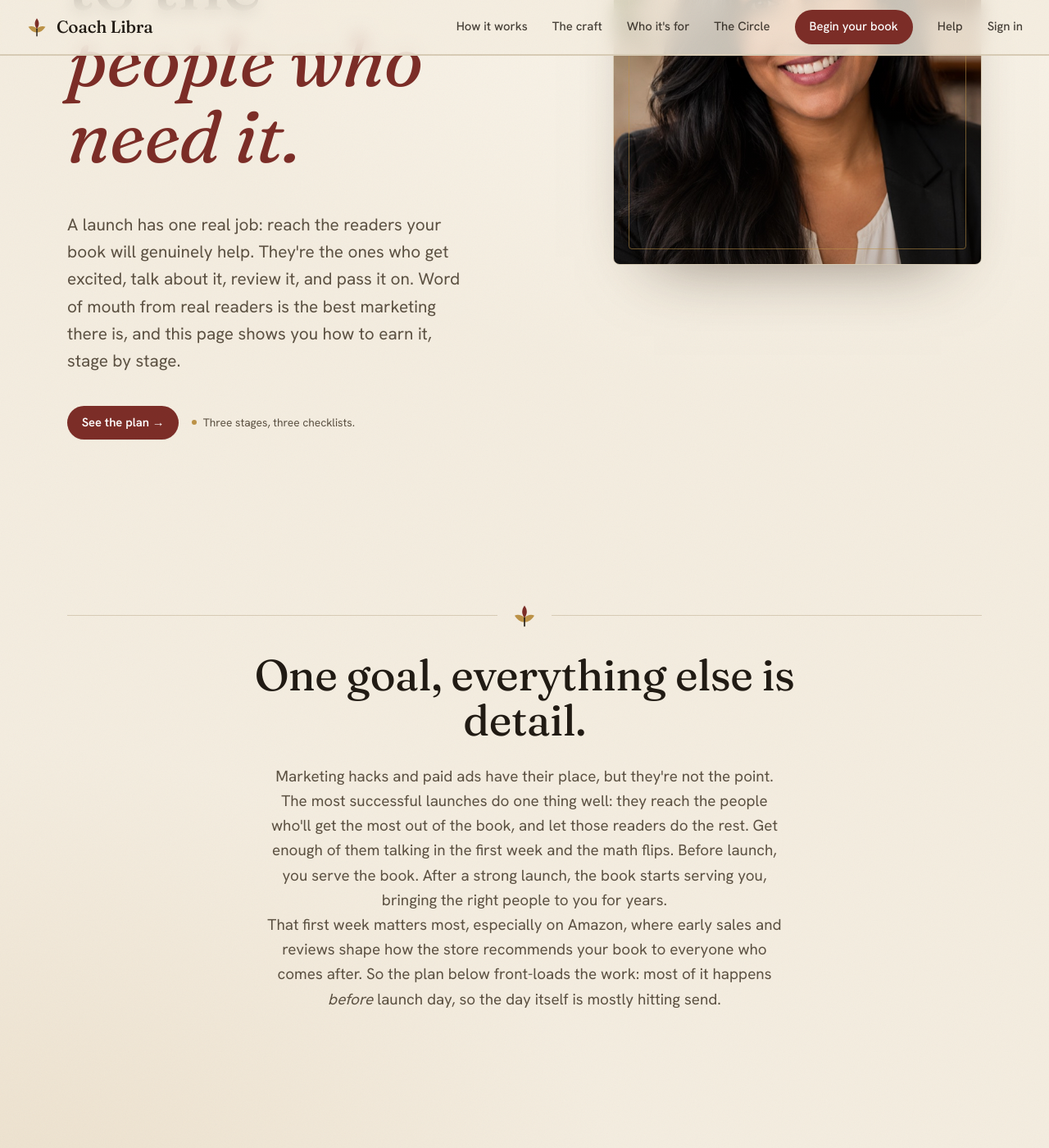
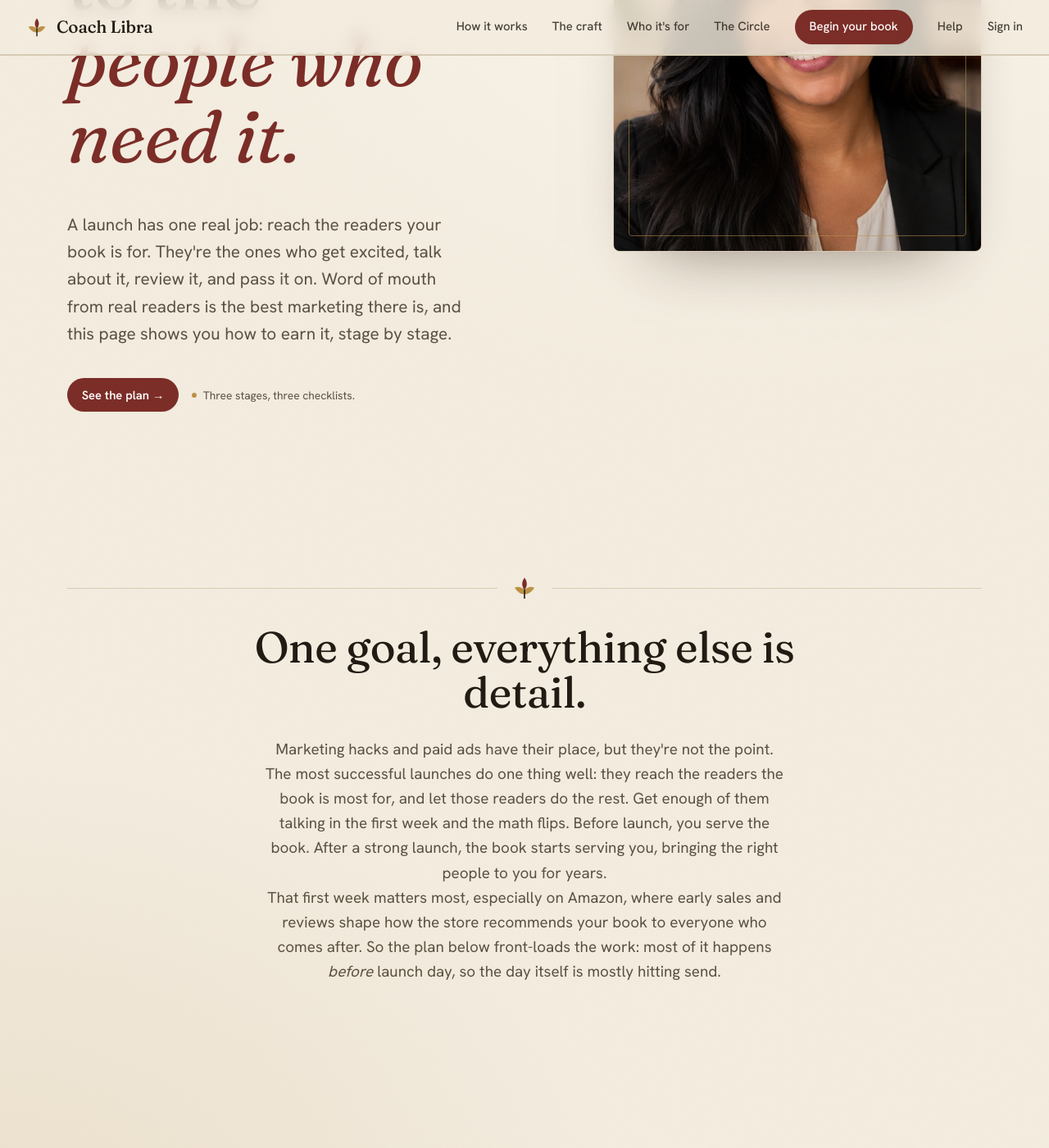
Before and after one commit to ajcrabill/coach-libra-website, a Jekyll site: the page built from launch.html, in a window 1280 px wide and 1400 px high, scrolled down 584 px. Shown: the whole window at 82% size. Built offline with Jekyll 4.4.1, drawn with Linux system fonts in a browser that asks for light colours.

Commit message:
site: book-type-aware launch tools (admin per-type toggles) + type-neutral launch page copy
🤖 Generated with [Claude Code](https://claude.com/claude-code)

Co-Authored-By: Claude Opus 4.8 (1M context) <noreply@anthropic.com>

```diff
--- a/assets/js/admin.js
+++ b/assets/js/admin.js
@@ -881,6 +881,7 @@ function launchRow(it) {
       <label class="soft" style="white-space:nowrap"><input type="checkbox" class="lt-free" ${it.free ? "checked" : ""}> free &amp; automatic on delivery</label>
       <button class="link lt-del">remove</button>
     </div>
+    <div class="soft" style="margin-top:7px">Applies to: ${["nonfiction", "fiction", "memoir"].map(t => `<label style="margin-left:8px"><input type="checkbox" class="lt-type" value="${t}" ${(it.types || []).includes(t) ? "checked" : ""}> ${t}</label>`).join("")}</div>
     <label class="soft" style="display:block;margin-top:8px">Generation prompt (used when free/automatic — what Libra writes from the book)</label>
     <textarea class="lt-prompt" rows="3" style="width:100%;box-sizing:border-box">${esc(it.prompt || "")}</textarea>
     <label class="soft" style="display:block;margin-top:6px">Menu line (shown to the author when this is offered)</label>
@@ -893,7 +894,7 @@ function wireLaunchRows() {
 }
 function addLaunchTool() {
   const wrap = document.createElement("div");
-  wrap.innerHTML = launchRow({ free: true });
+  wrap.innerHTML = launchRow({ free: true, types: ["nonfiction", "fiction", "memoir"] });
   const ph = $("launch-tools").querySelector("p.soft"); if (ph) ph.remove();
   $("launch-tools").appendChild(wrap.firstElementChild);
   wireLaunchRows();
@@ -903,6 +904,7 @@ async function saveLaunchTools() {
   const items = [...$("launch-tools").querySelectorAll(".lt")].map(r => {
     const label = r.querySelector(".lt-label").value.trim();
     return { key: r.dataset.key || ltSlug(label), label, free: r.querySelector(".lt-free").checked,
+             types: [...r.querySelectorAll(".lt-type:checked")].map(x => x.value),
              prompt: r.querySelector(".lt-prompt").value.trim(), blurb: r.querySelector(".lt-blurb").value.trim() };
   }).filter(it => it.label);
   const value = { ...launchCfg, suite_enabled: $("launch-enabled").checked, items };
--- a/launch.html
+++ b/launch.html
@@ -1,7 +1,7 @@
 ---
 layout: default
 title: "Launching your book — Coach Libra"
-description: "Your manuscript is finished. Here's how to get it into the hands of the readers who'll benefit most — a plain, stage-by-stage launch plan with checklists you can actually follow."
+description: "Your manuscript is finished. Here's how to get it into the hands of the readers it's for — a plain, stage-by-stage launch plan with checklists you can actually follow, whatever kind of book you've written."
 bodyclass: home
 pageCss: home
 pageScript: home
@@ -14,7 +14,7 @@ pageScript: home
       <div>
         <p class="eyebrow load d1">Launching your book</p>
         <h1 class="load d2">Your book is written.<br/>Now let's get it to the<br/><em>people who need it.</em></h1>
-        <p class="lead load d3">A launch has one real job: reach the readers your book will genuinely help. They're the ones who get excited, talk about it, review it, and pass it on. Word of mouth from real readers is the best marketing there is, and this page shows you how to earn it, stage by stage.</p>
+        <p class="lead load d3">A launch has one real job: reach the readers your book is for. They're the ones who get excited, talk about it, review it, and pass it on. Word of mouth from real readers is the best marketing there is, and this page shows you how to earn it, stage by stage.</p>
         <div class="hero-cta load d4">
           <a class="btn" href="#plan">See the plan →</a>
           <span class="reassure"><span class="dot"></span> Three stages, three checklists.</span>
@@ -35,7 +35,7 @@ pageScript: home
       <div class="rule-orn reveal"><img class="orn-mark" src="/assets/img/mark.svg" alt="" aria-hidden="true"></div>
       <div class="quiet reveal">
         <h2>One goal, everything else is detail.</h2>
-        <p>Marketing hacks and paid ads have their place, but they're not the point. The most successful launches do one thing well: they reach the people who'll get the most out of the book, and let those readers do the rest. Get enough of them talking in the first week and the math flips. Before launch, you serve the book. After a strong launch, the book starts serving you, bringing the right people to you for years.</p>
+        <p>Marketing hacks and paid ads have their place, but they're not the point. The most successful launches do one thing well: they reach the readers the book is most for, and let those readers do the rest. Get enough of them talking in the first week and the math flips. Before launch, you serve the book. After a strong launch, the book starts serving you, bringing the right people to you for years.</p>
         <p>That first week matters most, especially on Amazon, where early sales and reviews shape how the store recommends your book to everyone who comes after. So the plan below front-loads the work: most of it happens <em>before</em> launch day, so the day itself is mostly hitting send.</p>
       </div>
     </div>
```
